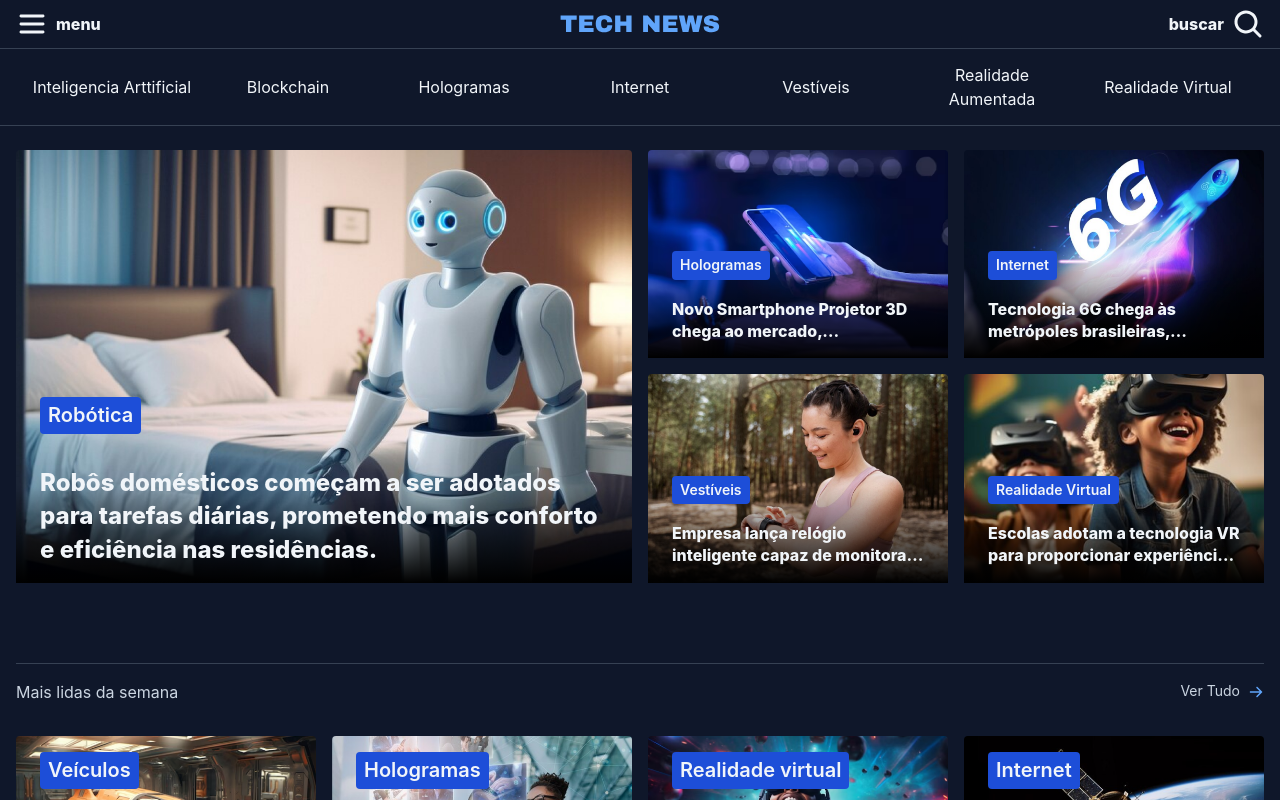
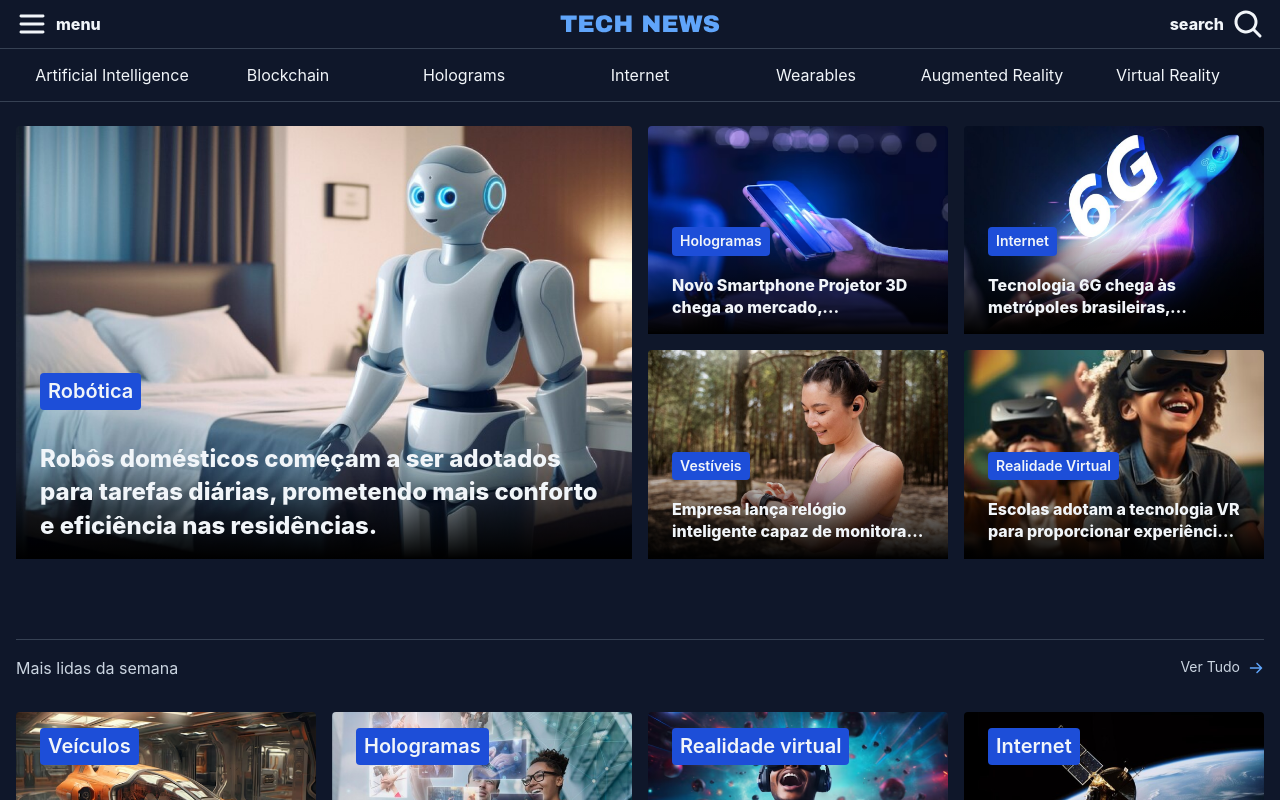
Before and after one commit to P3dr0PRR/Portal-de-noticias-23_03_26, a React (Vite) app: page / in a window 1280 px wide. Shown: the top 800 px of the page. Built offline with nearby package versions, Linux system fonts and the light colour scheme; a web font is replaced by a local one.

Commit message:
feat: translate Header component to English

```diff
--- a/src/components/header/header.tsx
+++ b/src/components/header/header.tsx
@@ -18,8 +18,8 @@ export function Header() {
           <img src={logo} alt="Logo" className="h-8 w-auto" />
         </div>
         <div className="grid grid-flow-col auto-cols-max items-center gap-2 justify-self-end">
-          <h2 className="text-text-primary">buscar</h2>
-          <img src={search} alt="List" className="h-4 sm:h-6 md:h-8 w-auto" />
+          <h2 className="text-text-primary">search</h2>
+          <img src={search} alt="Search" className="h-4 sm:h-6 md:h-8 w-auto" />
         </div>
       </nav>
 
@@ -28,25 +28,25 @@ export function Header() {
         className="text-text-primary grid grid-cols-2 py-[14px] px-[32px] gap-4 md:grid-cols-7 items-center justify-items-center text-center border-y border-gray-700"
       >
         <a href="#" className="hover:text-brand-light">
-          Inteligencia Arttificial
+          Artificial Intelligence
         </a>
         <a href="#" className="hover:text-brand-light">
           Blockchain
         </a>
         <a href="#" className="hover:text-brand-light">
-          Hologramas
+          Holograms
         </a>
         <a href="#" className="hover:text-brand-light">
           Internet
         </a>
         <a href="#" className="hover:text-brand-light">
-          Vestíveis
+          Wearables
         </a>
         <a href="#" className="hover:text-brand-light">
-          Realidade Aumentada
+          Augmented Reality
         </a>
         <a href="#" className="hover:text-brand-light">
-          Realidade Virtual
+          Virtual Reality
         </a>
       </nav>
     </header>
```
